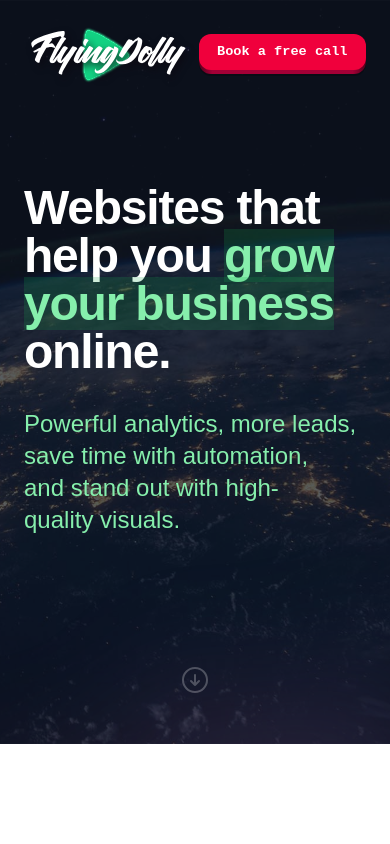
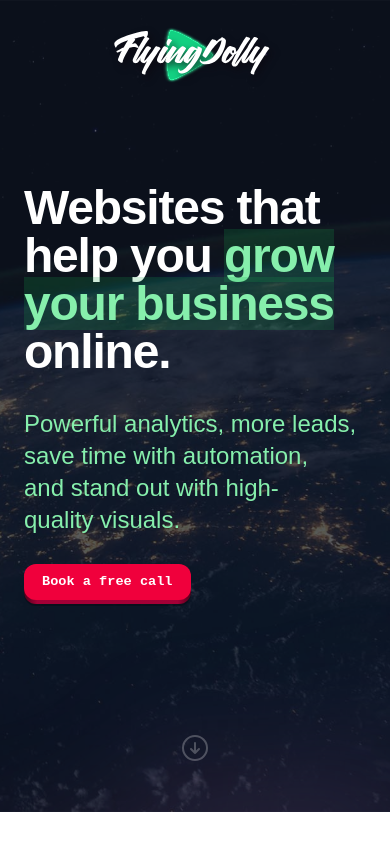
Before and after one commit to alvarouribe/nextjs-fd, a Next.js app: page / in a window 390 px wide. Shown: the top 844 px of the page. Built offline with nearby package versions, Linux system fonts and the light colour scheme.

Commit message:
centered logo on small screens. cta in hero instead of header on mobile.

```diff
--- a/src/components/HeroSection.tsx
+++ b/src/components/HeroSection.tsx
@@ -1,5 +1,6 @@
 import Image from 'next/image';
 import { ArrowDownCircleIcon } from '@heroicons/react/24/outline';
+import ContactUsButton from './ContactUsButton';
 
 export default function HeroSection() {
   return (
@@ -17,7 +18,7 @@ export default function HeroSection() {
 
         <div className="mx-auto max-w-7xl px-6 lg:px-8">
           <div className="m-x-auto max-w-2xl py-32 sm:py-48 lg:py-56">
-            <div>
+            <div className="mb-8">
               <h1 className=" text-balance text-5xl font-semibold tracking-tight text-white sm:text-7xl">
                 Websites that help you{' '}
                 <mark className="bg-green-600/20 text-green-300">
@@ -29,6 +30,9 @@ export default function HeroSection() {
                 Powerful analytics, more leads, save time with automation, and
                 stand out with high-quality visuals.
               </h2>
+            </div>
+            <div className="sm:hidden">
+              <ContactUsButton />
             </div>
           </div>
 
--- a/src/components/nav/Header.tsx
+++ b/src/components/nav/Header.tsx
@@ -1,5 +1,3 @@
-'use client';
-
 import Image from 'next/image';
 import { AppConstants } from '@/app/utils/app-constants';
 import Link from 'next/link';
@@ -10,7 +8,7 @@ export default function Header() {
     <header className="absolute inset-x-0 top-0 z-50">
       <nav
         aria-label="Global"
-        className="flex items-center justify-between p-6 lg:px-8"
+        className="flex items-center justify-center sm:justify-between p-6 lg:px-8"
       >
         {/* Logo - left */}
         <div className="flex lg:flex-1">
@@ -45,7 +43,7 @@ export default function Header() {
 
         {/* Contact Us button - right */}
         <div className="flex lg:flex-1 justify-end">
-          <div className="ml-auto">
+          <div className="ml-auto hidden sm:inline">
             <ContactUsButton />
           </div>
         </div>
```
